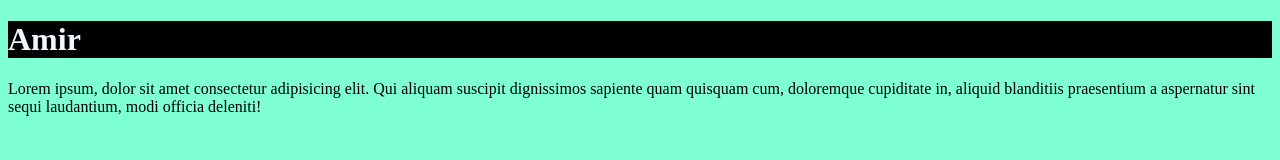
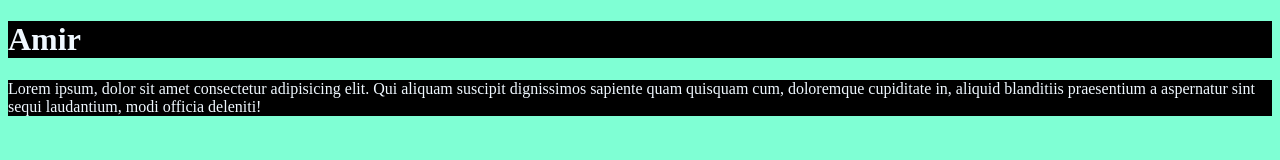
Before and after one commit to amirhussain66/html-css, a plain HTML site: page index.html in a window 1280 px wide. Drawn offline with Linux system fonts and the light colour scheme.

Commit message:
dev added code

```diff
--- a/style.css
+++ b/style.css
@@ -7,3 +7,7 @@ h1{
     font-weight: 900;
 
 }
+p{
+    background-color: black;
+    color: aliceblue;
+}
```
